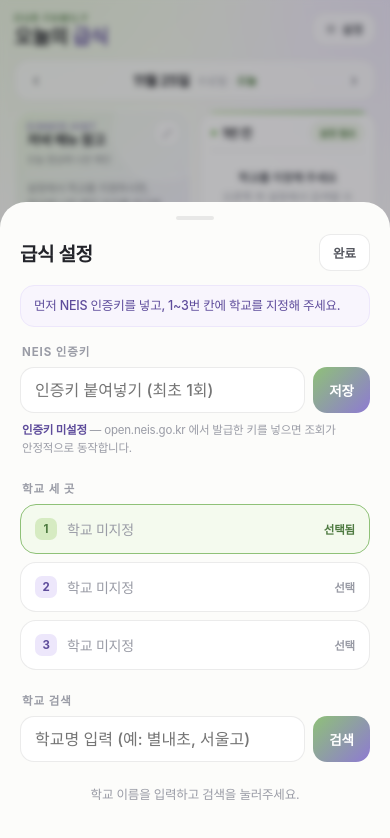
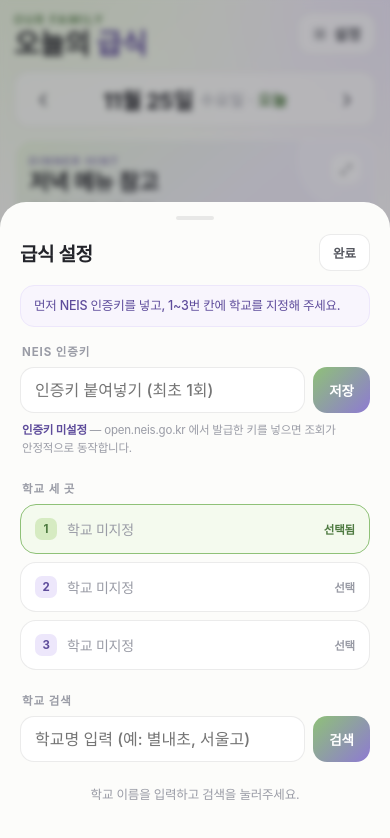
Before and after one commit to theGREATjgkim/dinner_menu, a plain HTML site: page index.html in a window 390 px wide. Drawn offline with Linux system fonts and the light colour scheme; a web font is replaced by a local one.

Commit message:
Add files via upload

```diff
--- a/index.html
+++ b/index.html
@@ -431,6 +431,73 @@
     .grid{ max-width:720px; width:100%; margin:0 auto; }
     :root{ --fs-school:15px; --fs-menu:14px; --fs-chip:11px; --fs-advtitle:16px; --fs-advdish:13px; }
   }
+
+  /* ── 아이폰(폭 600px 미만): 카드 세로 배치 + 큰 글씨 ── */
+  @media (max-width:599px){
+    :root{
+      --fs-school:21px;
+      --fs-menu:18px;
+      --fs-chip:13px;
+      --fs-advtitle:22px;
+      --fs-advdish:17px;
+    }
+    .brand-sub{ font-size:12px; }
+    .brand-title{ font-size:28px; }
+    .icon-btn{ font-size:15px; padding:10px 14px; border-radius:15px; }
+    .icon-btn svg{ width:16px; height:16px; }
+    .date-bar{ padding:5px 6px; }
+    .nav-btn{ width:44px; height:44px; font-size:26px; }
+    .date-main{ font-size:22px; }
+    .date-sub{ font-size:16px; }
+
+    /* 한 줄에 카드 하나, 아래로 스크롤 */
+    .grid{
+      grid-template-columns:1fr;
+      grid-template-rows:none;
+      grid-auto-rows:auto;
+      align-content:start;
+      gap:12px;
+      overflow-y:auto;
+      -webkit-overflow-scrolling:touch;
+      padding:12px 14px calc(env(safe-area-inset-bottom) + 24px);
+    }
+    .card, .advice{ min-height:auto; }
+    .card{ padding:14px 14px 8px; }
+    .advice{ padding:14px 14px 8px; }
+    .card-head{ padding-bottom:10px; margin-bottom:10px; gap:8px; }
+    .school{ white-space:normal; overflow:visible; text-overflow:clip; }
+    .dot{ width:8px; height:8px; }
+    .chip{ padding:4px 10px; }
+
+    /* 카드 안쪽 스크롤 대신 내용 전체를 펼쳐 보이기 */
+    .card-body, .adv-body{
+      overflow:visible;
+      padding-bottom:0;
+      -webkit-mask-image:none;
+              mask-image:none;
+    }
+
+    .menu{ gap:8px; }
+    .menu li{ line-height:1.45; }
+    .menu li::before{ width:5px; height:5px; margin-top:.55em; }
+    .meal-label{ font-size:14px; margin-bottom:6px; }
+    .meal-block + .meal-block{ margin-top:14px; }
+    .card-foot{ font-size:13px; margin-top:10px; padding-top:9px; }
+    .empty{ font-size:17px; padding:14px 0 8px; }
+    .empty b{ font-size:19px; margin-bottom:5px; }
+
+    .adv-eyebrow{ font-size:11px; }
+    .adv-desc{ font-size:14px; }
+    .adv-zoom{ width:30px; height:30px; font-size:14px; border-radius:10px; }
+    .adv-row{ padding:9px 0; gap:9px; }
+    .adv-tag{ font-size:13px; padding:4px 9px; }
+    .adv-dishes em{ font-size:13px; }
+    .adv-minor{ font-size:14px; margin-top:8px; }
+    .adv-free{ font-size:16px; padding:11px 13px; margin-top:12px; }
+    .adv-free b{ font-size:13px; }
+    .adv-wait{ font-size:17px; }
+    .adv-hint{ font-size:13px; }
+  }
 </style>
 </head>
 <body>
@@ -571,7 +638,7 @@
 
   function cleanDish(t){
     return t
-      .replace(/\(([^)]*)\)/g, function(m, inner){
+      .replace(/$([^)]*)$/g, function(m, inner){
         return /^[0-9.,\s]*$/.test(inner) ? "" : "(" + inner + ")";
       })
       .replace(/[0-9]+(\.[0-9]+)*\.?/g, "")
```
